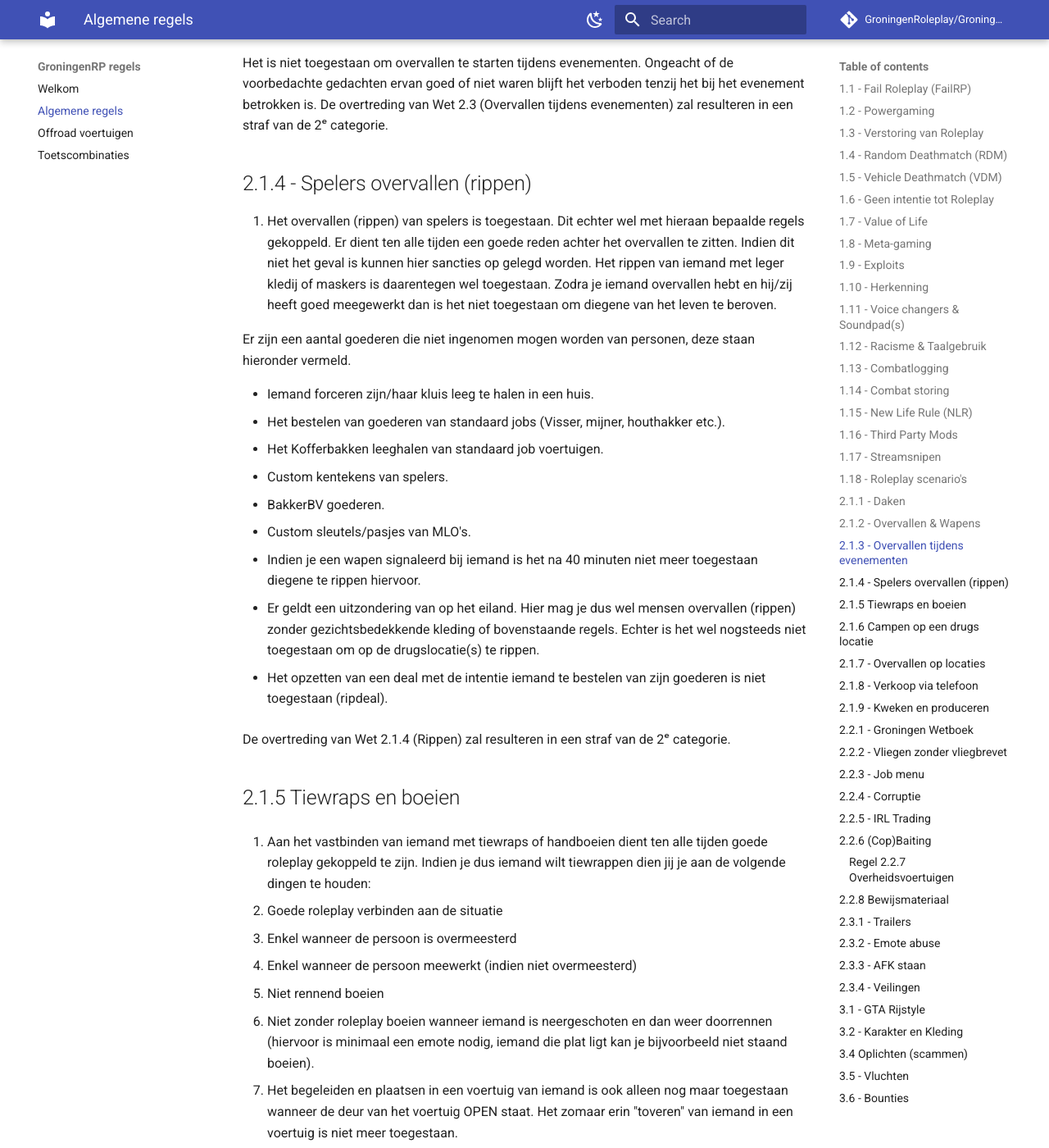
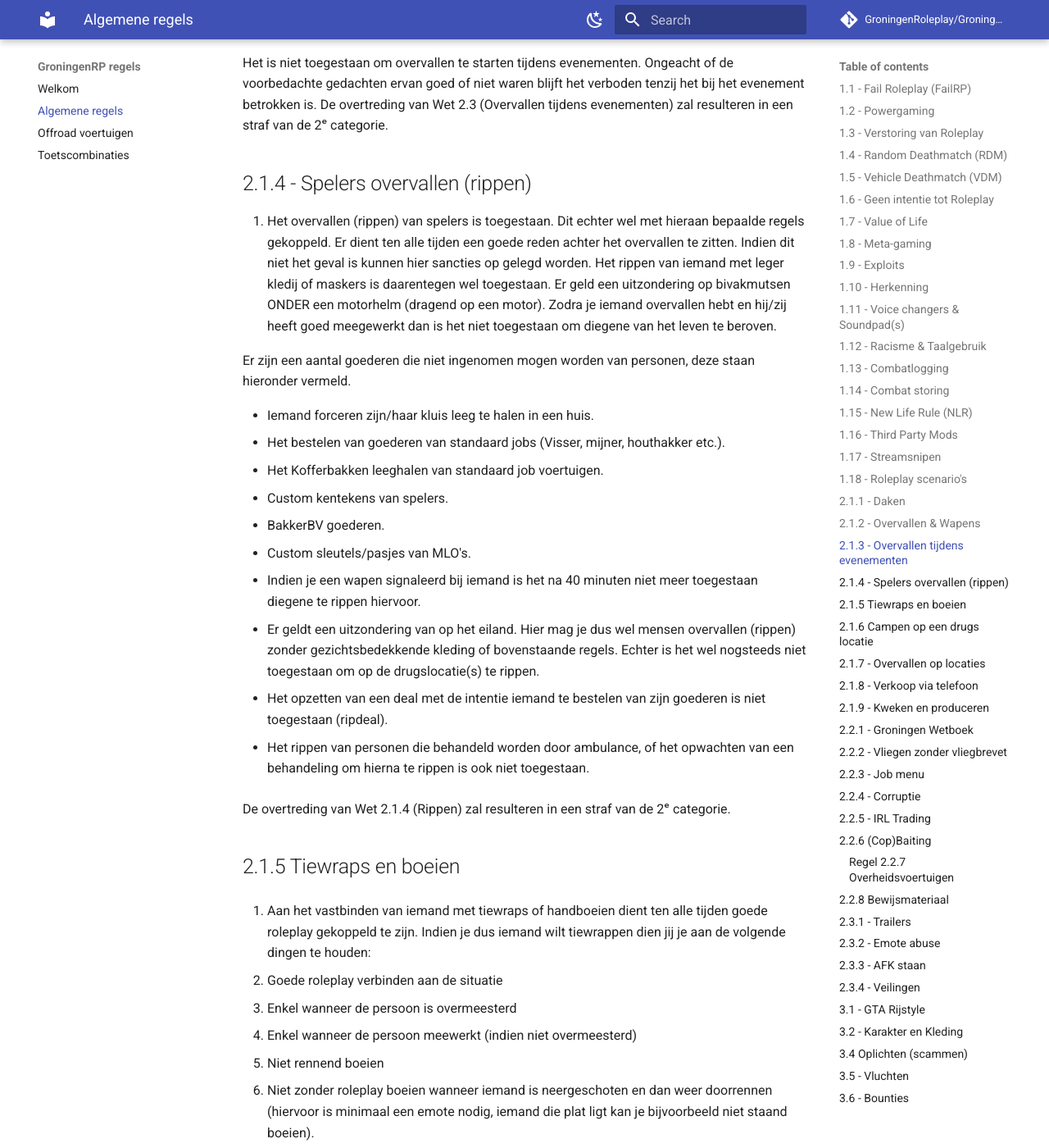
Before and after one commit to MeetixRP/Meetix-Informatie, an MkDocs documentation site: the page built from docs/Algemeen.md, in a window 1280 px wide and 1400 px high, scrolled down 7503 px. Shown: the whole window at 82% size. Built offline with MkDocs 1.6.1 and Material for MkDocs 9.7.7, drawn with Linux system fonts in a browser that asks for light colours; comment, search, counter and statistics services are not loaded; some of the changed text lies outside the part shown.

Commit message:
2.1.4 + 2.1.9
(gezichtbedekking onder motorhelm)
(Rippen van ambuRP)
(tuintafels op wegen)

```diff
--- a/docs/Algemeen.md
+++ b/docs/Algemeen.md
@@ -214,6 +214,7 @@ De overtreding van Wet 2.3 (Overvallen tijdens evenementen) zal resulteren in ee
 1. Het overvallen (rippen) van spelers is toegestaan. Dit echter wel met hieraan bepaalde regels gekoppeld.
 Er dient ten alle tijden een goede reden achter het overvallen te zitten. Indien dit niet het geval is kunnen hier sancties op gelegd worden.
 Het rippen van iemand met leger kledij of maskers is daarentegen wel toegestaan.
+Er geld een uitzondering op bivakmutsen ONDER een motorhelm (dragend op een motor).
 Zodra je iemand overvallen hebt en hij/zij heeft goed meegewerkt dan is het niet toegestaan om diegene van het leven te beroven.
 
 Er zijn een aantal goederen die niet ingenomen mogen worden van personen, deze staan hieronder vermeld.
@@ -230,6 +231,9 @@ Er zijn een aantal goederen die niet ingenomen mogen worden van personen, deze s
 Echter is het wel nogsteeds niet toegestaan om op de drugslocatie(s) te rippen.
 
 3. Het opzetten van een deal met de intentie iemand te bestelen van zijn goederen is niet toegestaan (ripdeal).
+
+4. Het rippen van personen die behandeld worden door ambulance, of het opwachten van een behandeling om hierna te rippen is ook niet toegestaan.
+
 
 De overtreding van Wet 2.1.4 (Rippen) zal resulteren in een straf van de 2ᵉ categorie.
 
@@ -289,6 +293,7 @@ De overtreding van Wet 2.1.8 (Verkoop via telefoon) zal resulteren in een straf
 
 Het produceren, kweken of genereren van illegale goederen in custom MLO's/gebouwen is niet toegestaan.
 Ook is het niet toegestaan om te produceren of wiet te kweken op daken die niet toegankelijk zijn zonder helikopters of vliegtuigen.
+Tevens is het plaatsen van tuin-tafels niet toegestaan op openbare wegen en/of gebouwen
 
 De overtreding van Wet 2.1.9 (Wiet Potten) zal resulteren in een straf van de 3ᵉ categorie die iedere keer na uitvoer opgevoerd word naar de volgende categorie.
 
```
